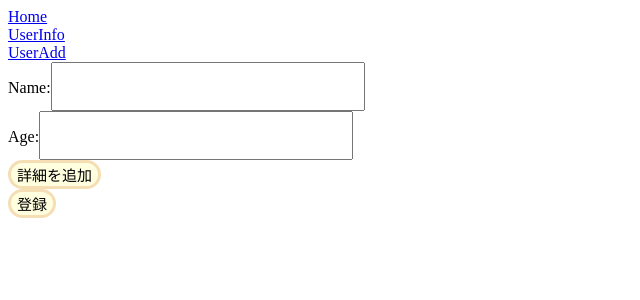
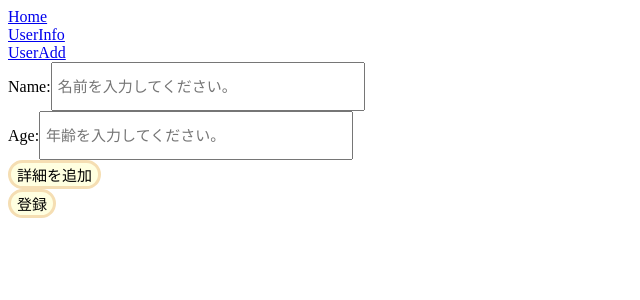
Before and after one commit to koyamal/gae-app, a React (Create React App) app in the folder client/: page /addUser in a window 1280 px wide. Shown: the top 300 px of the page, without its empty margins (0-640 px from the left). Built offline with nearby package versions, Linux system fonts and the light colour scheme.

Commit message:
placeholderの追加と文字サイズの変更

```diff
--- a/client/src/components/atoms/Input.tsx
+++ b/client/src/components/atoms/Input.tsx
@@ -26,7 +26,7 @@ const styles = {
   inputBody: {
     height: "35px",
     width: "300px",
-    fontSize: "20px",
+    fontSize: "15px",
     padding: "5px"
   }
 };
--- a/client/src/components/pages/UserAdd.tsx
+++ b/client/src/components/pages/UserAdd.tsx
@@ -107,6 +107,7 @@ const UserAdd: React.FC = () => {
         <InputWithLabel
           label='Name'
           type="text"
+          placeholder='名前を入力してください。'
           onChangeEvent={setUserName}
         />
       </div>
@@ -114,6 +115,7 @@ const UserAdd: React.FC = () => {
         <InputWithLabel
           label='Age'
           type="number"
+          placeholder='年齢を入力してください。'
           onChangeEvent={setUserAge}
         />
       </div>
@@ -125,6 +127,7 @@ const UserAdd: React.FC = () => {
               <InputWithLabel
                 label='country'
                 type="text"
+                placeholder='国籍を入力してください。'
                 onChangeEvent={setUserCountry}
               />
             </div>
@@ -132,6 +135,7 @@ const UserAdd: React.FC = () => {
               <InputWithLabel
                 label='job'
                 type="text"
+                placeholder='仕事を入力してください。'
                 onChangeEvent={setUserJob}
               />
             </div>
@@ -139,6 +143,7 @@ const UserAdd: React.FC = () => {
               <InputWithLabel
                 label='gender'
                 type="text"
+                placeholder='性別を入力してください。'
                 onChangeEvent={setUserGender}
               />
             </div>
@@ -146,6 +151,7 @@ const UserAdd: React.FC = () => {
               <InputWithLabel
                 label='email'
                 type="text"
+                placeholder='xxxx@example.com'
                 onChangeEvent={setUserEmail}
               />
             </div>
```
